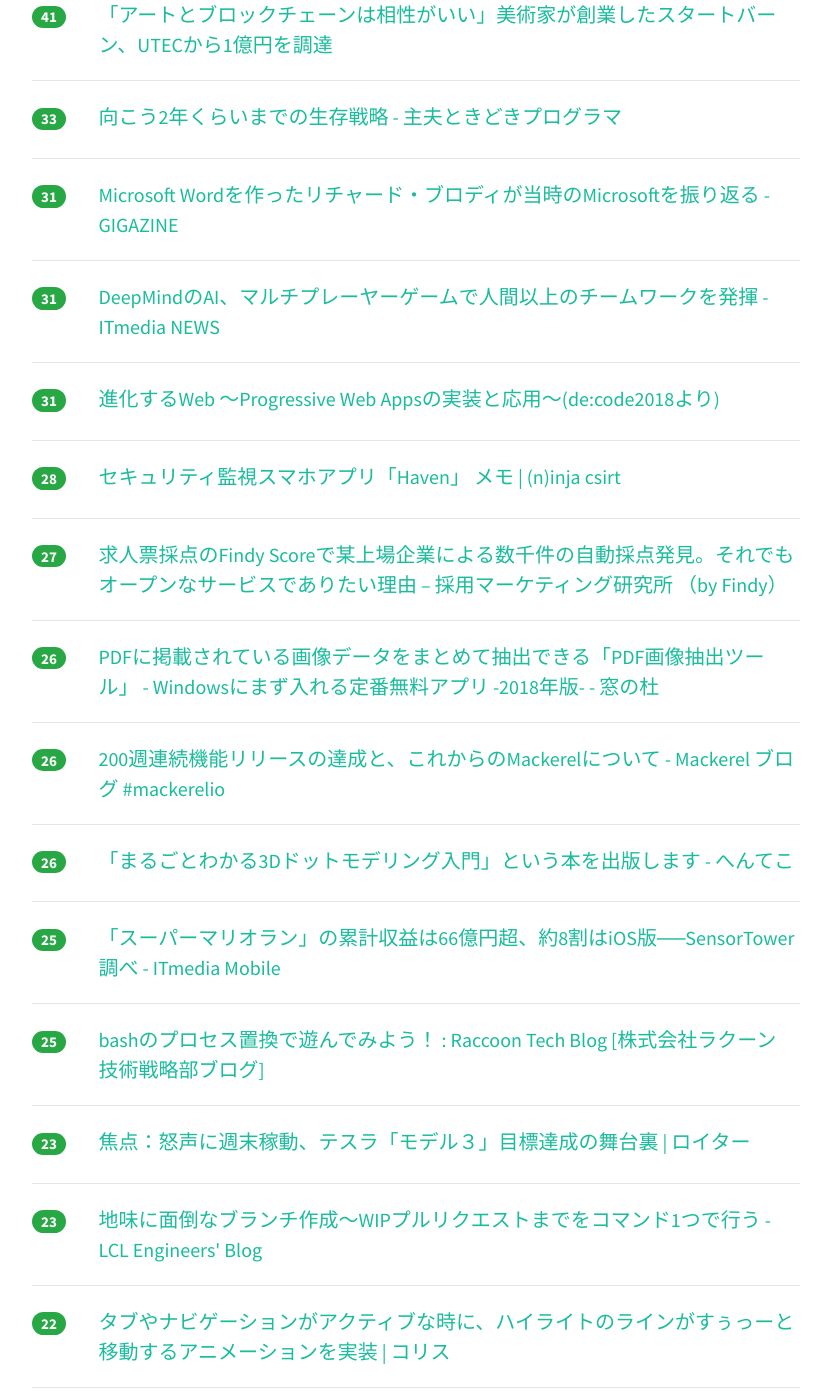
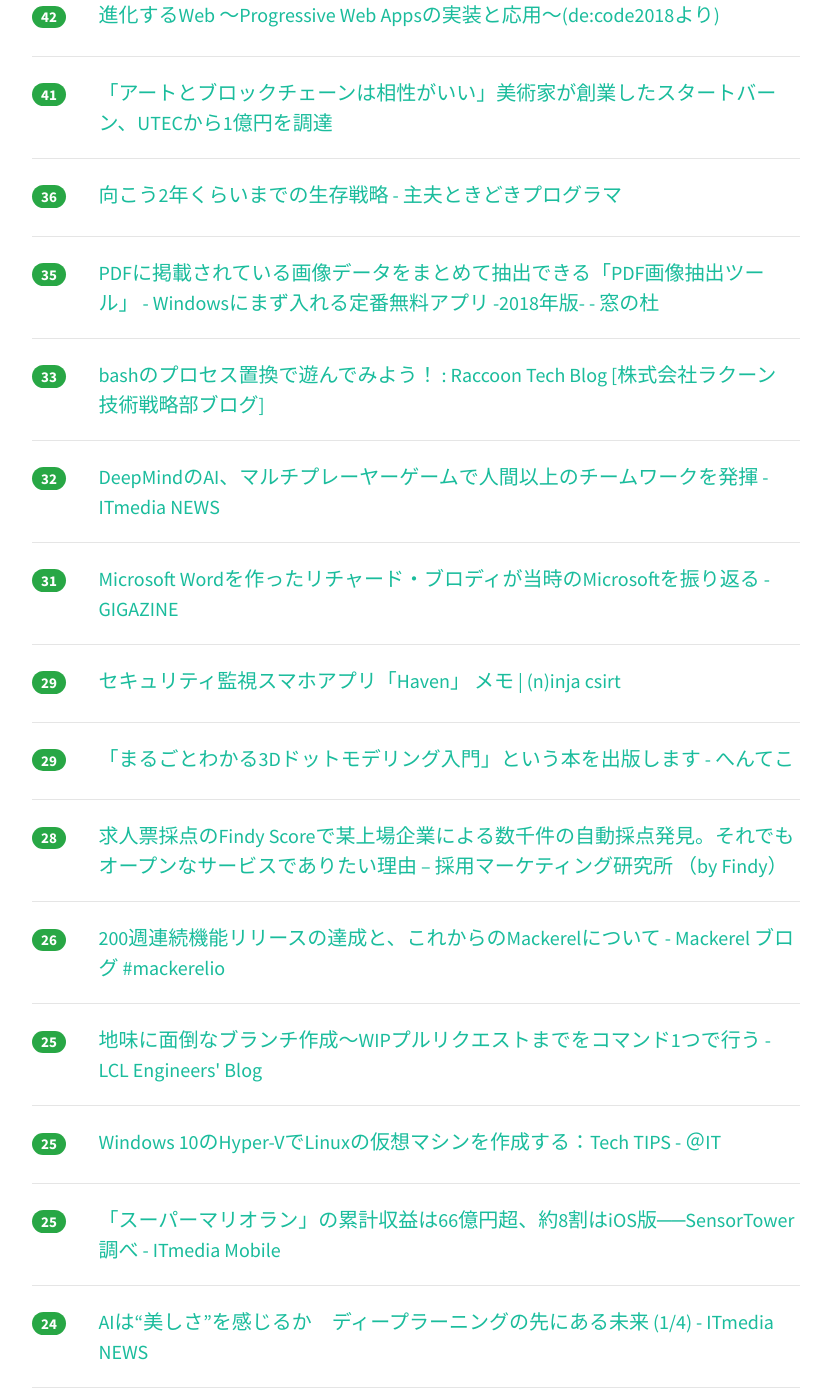
Before and after one commit to yatta47/hatena-matome-site, a Jekyll site: the page built from _posts/2018-07-05-hatena.md, in a window 1280 px wide and 1400 px high, scrolled down 1264 px. Shown: the whole window, without its empty margins (224-1050 px from the left). Built offline with Jekyll 4.4.1, drawn with Linux system fonts in a browser that asks for light colours; nearby versions of some CDN libraries; some of the changed text lies outside the part shown.

Commit message:
Updated 2018-07-05

```diff
--- a/_posts/2018-07-05-hatena.md
+++ b/_posts/2018-07-05-hatena.md
@@ -1,39 +1,39 @@
 ---
 layout: post
 title:  "2018-07-05 はてぶIT"
-date:   2018-07-05 18:02:05
+date:   2018-07-05 19:02:41
 tags: [it-hotentry]
 ---
-69 件のデータあり
+73 件のデータあり
 
 <hr><div class="row">
-<div class="col-1"><span class="badge badge-pill badge-success h2">1622</span></div>
+<div class="col-1"><span class="badge badge-pill badge-success h2">1669</span></div>
 <div class="col-11"><a href='https://tameshigaki.jp/' target='_blank'>ためしがき</a></div>
 </div>
 <hr>
 <div class="row">
-<div class="col-1"><span class="badge badge-pill badge-success h2">324</span></div>
+<div class="col-1"><span class="badge badge-pill badge-success h2">352</span></div>
 <div class="col-11"><a href='https://booth.pm/ja/items/829853' target='_blank'>初めてのシングルページアプリケーション Vue.js と Firebase で作るミニ Web サービス - - BOOTH</a></div>
 </div>
 <hr>
 <div class="row">
-<div class="col-1"><span class="badge badge-pill badge-success h2">231</span></div>
+<div class="col-1"><span class="badge badge-pill badge-success h2">237</span></div>
 <div class="col-11"><a href='https://necomesi.jp/blog/tsmd/posts/229' target='_blank'>フロントエンドの「想定外」に対応する考え方とTipsいくつか | ダーシマ・ヱンヂニヤリング</a></div>
 </div>
 <hr>
 <div class="row">
-<div class="col-1"><span class="badge badge-pill badge-success h2">129</span></div>
+<div class="col-1"><span class="badge badge-pill badge-success h2">137</span></div>
 <div class="col-11"><a href='https://techlife.cookpad.com/entry/2018/07/05/090000' target='_blank'>Firebase ML Kitで自作のカスタムモデルを使って料理・非料理画像を判定できるようにした - クックパッド開発者ブログ</a></div>
 </div>
 <hr>
 <div class="row">
-<div class="col-1"><span class="badge badge-pill badge-success h2">105</span></div>
-<div class="col-11"><a href='https://jp.techcrunch.com/2018/07/05/okippa-insurance/' target='_blank'>荷物待ちや再配達のストレスから解放、“置き配”バッグ「OKIPPA」—— 東京海上と盗難保険も開発 | TechCrunch Japan</a></div>
+<div class="col-1"><span class="badge badge-pill badge-success h2">128</span></div>
+<div class="col-11"><a href='https://inside.dmm.com/entry/2018/07/05/styleguide' target='_blank'>DMM動画サービスの問題を解決しようとしている話（スタイルガイド編） - DMM inside</a></div>
 </div>
 <hr>
 <div class="row">
-<div class="col-1"><span class="badge badge-pill badge-success h2">102</span></div>
-<div class="col-11"><a href='https://inside.dmm.com/entry/2018/07/05/styleguide' target='_blank'>DMM動画サービスの問題を解決しようとしている話（スタイルガイド編） - DMM inside</a></div>
+<div class="col-1"><span class="badge badge-pill badge-success h2">117</span></div>
+<div class="col-11"><a href='https://jp.techcrunch.com/2018/07/05/okippa-insurance/' target='_blank'>荷物待ちや再配達のストレスから解放、“置き配”バッグ「OKIPPA」—— 東京海上と盗難保険も開発 | TechCrunch Japan</a></div>
 </div>
 <hr>
 <div class="row">
@@ -42,13 +42,18 @@ tags: [it-hotentry]
 </div>
 <hr>
 <div class="row">
+<div class="col-1"><span class="badge badge-pill badge-success h2">54</span></div>
+<div class="col-11"><a href='http://blog.cybozu.io/entry/2018/07/05/080000' target='_blank'>Necoのネットワーク - アーキテクチャと設計編 - Cybozu Inside Out | サイボウズエンジニアのブログ</a></div>
+</div>
+<hr>
+<div class="row">
 <div class="col-1"><span class="badge badge-pill badge-success h2">52</span></div>
 <div class="col-11"><a href='https://geek-out.jp/column/entry/2018/07/05/110000' target='_blank'>国土地理院はなぜビッグデータやオープンソースを利用するのか？　地理空間情報の利用促進を「地理院地図」に見る - GeekOut</a></div>
 </div>
 <hr>
 <div class="row">
-<div class="col-1"><span class="badge badge-pill badge-success h2">50</span></div>
-<div class="col-11"><a href='http://blog.cybozu.io/entry/2018/07/05/080000' target='_blank'>Necoのネットワーク - アーキテクチャと設計編 - Cybozu Inside Out | サイボウズエンジニアのブログ</a></div>
+<div class="col-1"><span class="badge badge-pill badge-success h2">42</span></div>
+<div class="col-11"><a href='https://html5experts.jp/osamum_ms/25709/' target='_blank'>進化するWeb ～Progressive Web Appsの実装と応用～(de:code2018より)</a></div>
 </div>
 <hr>
 <div class="row">
@@ -57,8 +62,23 @@ tags: [it-hotentry]
 </div>
 <hr>
 <div class="row">
+<div class="col-1"><span class="badge badge-pill badge-success h2">36</span></div>
+<div class="col-11"><a href='http://masayuki14.hatenablog.com/entry/2018/07/04/220000' target='_blank'>向こう2年くらいまでの生存戦略 - 主夫ときどきプログラマ</a></div>
+</div>
+<hr>
+<div class="row">
+<div class="col-1"><span class="badge badge-pill badge-success h2">35</span></div>
+<div class="col-11"><a href='https://forest.watch.impress.co.jp/docs/serial/winbasic2018/1131290.html' target='_blank'>PDFに掲載されている画像データをまとめて抽出できる「PDF画像抽出ツール」 - Windowsにまず入れる定番無料アプリ -2018年版- - 窓の杜</a></div>
+</div>
+<hr>
+<div class="row">
 <div class="col-1"><span class="badge badge-pill badge-success h2">33</span></div>
-<div class="col-11"><a href='http://masayuki14.hatenablog.com/entry/2018/07/04/220000' target='_blank'>向こう2年くらいまでの生存戦略 - 主夫ときどきプログラマ</a></div>
+<div class="col-11"><a href='http://techblog.raccoon.ne.jp/archives/53726690.html' target='_blank'>bashのプロセス置換で遊んでみよう！ : Raccoon Tech Blog [株式会社ラクーン 技術戦略部ブログ]</a></div>
+</div>
+<hr>
+<div class="row">
+<div class="col-1"><span class="badge badge-pill badge-success h2">32</span></div>
+<div class="col-11"><a href='http://www.itmedia.co.jp/news/articles/1807/04/news115.html' target='_blank'>DeepMindのAI、マルチプレーヤーゲームで人間以上のチームワークを発揮 - ITmedia NEWS</a></div>
 </div>
 <hr>
 <div class="row">
@@ -67,28 +87,18 @@ tags: [it-hotentry]
 </div>
 <hr>
 <div class="row">
-<div class="col-1"><span class="badge badge-pill badge-success h2">31</span></div>
-<div class="col-11"><a href='http://www.itmedia.co.jp/news/articles/1807/04/news115.html' target='_blank'>DeepMindのAI、マルチプレーヤーゲームで人間以上のチームワークを発揮 - ITmedia NEWS</a></div>
+<div class="col-1"><span class="badge badge-pill badge-success h2">29</span></div>
+<div class="col-11"><a href='http://csirt.ninja/?p=1474' target='_blank'>セキュリティ監視スマホアプリ「Haven」 メモ | (n)inja csirt</a></div>
 </div>
 <hr>
 <div class="row">
-<div class="col-1"><span class="badge badge-pill badge-success h2">31</span></div>
-<div class="col-11"><a href='https://html5experts.jp/osamum_ms/25709/' target='_blank'>進化するWeb ～Progressive Web Appsの実装と応用～(de:code2018より)</a></div>
+<div class="col-1"><span class="badge badge-pill badge-success h2">29</span></div>
+<div class="col-11"><a href='https://henteko07.hatenablog.com/entry/2018/07/05/113000' target='_blank'>「まるごとわかる3Dドットモデリング入門」という本を出版します - へんてこ</a></div>
 </div>
 <hr>
 <div class="row">
 <div class="col-1"><span class="badge badge-pill badge-success h2">28</span></div>
-<div class="col-11"><a href='http://csirt.ninja/?p=1474' target='_blank'>セキュリティ監視スマホアプリ「Haven」 メモ | (n)inja csirt</a></div>
-</div>
-<hr>
-<div class="row">
-<div class="col-1"><span class="badge badge-pill badge-success h2">27</span></div>
 <div class="col-11"><a href='https://blog.findy.us/findy-socre-policy/' target='_blank'>求人票採点のFindy Scoreで某上場企業による数千件の自動採点発見。それでもオープンなサービスでありたい理由 – 採用マーケティング研究所 （by Findy）</a></div>
-</div>
-<hr>
-<div class="row">
-<div class="col-1"><span class="badge badge-pill badge-success h2">26</span></div>
-<div class="col-11"><a href='https://forest.watch.impress.co.jp/docs/serial/winbasic2018/1131290.html' target='_blank'>PDFに掲載されている画像データをまとめて抽出できる「PDF画像抽出ツール」 - Windowsにまず入れる定番無料アプリ -2018年版- - 窓の杜</a></div>
 </div>
 <hr>
 <div class="row">
@@ -97,8 +107,13 @@ tags: [it-hotentry]
 </div>
 <hr>
 <div class="row">
-<div class="col-1"><span class="badge badge-pill badge-success h2">26</span></div>
-<div class="col-11"><a href='https://henteko07.hatenablog.com/entry/2018/07/05/113000' target='_blank'>「まるごとわかる3Dドットモデリング入門」という本を出版します - へんてこ</a></div>
+<div class="col-1"><span class="badge badge-pill badge-success h2">25</span></div>
+<div class="col-11"><a href='http://techblog.lclco.com/entry/2018/07/05/080000' target='_blank'>地味に面倒なブランチ作成〜WIPプルリクエストまでをコマンド1つで行う - LCL Engineers' Blog</a></div>
+</div>
+<hr>
+<div class="row">
+<div class="col-1"><span class="badge badge-pill badge-success h2">25</span></div>
+<div class="col-11"><a href='http://www.atmarkit.co.jp/ait/articles/1807/05/news028.html' target='_blank'>Windows 10のHyper-VでLinuxの仮想マシンを作成する：Tech TIPS - ＠IT</a></div>
 </div>
 <hr>
 <div class="row">
@@ -107,8 +122,13 @@ tags: [it-hotentry]
 </div>
 <hr>
 <div class="row">
-<div class="col-1"><span class="badge badge-pill badge-success h2">25</span></div>
-<div class="col-11"><a href='http://techblog.raccoon.ne.jp/archives/53726690.html' target='_blank'>bashのプロセス置換で遊んでみよう！ : Raccoon Tech Blog [株式会社ラクーン 技術戦略部ブログ]</a></div>
+<div class="col-1"><span class="badge badge-pill badge-success h2">24</span></div>
+<div class="col-11"><a href='http://www.itmedia.co.jp/news/articles/1807/05/news019.html' target='_blank'>AIは“美しさ”を感じるか　ディープラーニングの先にある未来 (1/4) - ITmedia NEWS</a></div>
+</div>
+<hr>
+<div class="row">
+<div class="col-1"><span class="badge badge-pill badge-success h2">24</span></div>
+<div class="col-11"><a href='https://markezine.jp/article/detail/28305' target='_blank'>UX改革はなぜ行き詰まる？SBI証券が体験した3つの「失敗」と克服の道筋 (1/3)：MarkeZine（マーケジン）</a></div>
 </div>
 <hr>
 <div class="row">
@@ -118,7 +138,7 @@ tags: [it-hotentry]
 <hr>
 <div class="row">
 <div class="col-1"><span class="badge badge-pill badge-success h2">23</span></div>
-<div class="col-11"><a href='http://techblog.lclco.com/entry/2018/07/05/080000' target='_blank'>地味に面倒なブランチ作成〜WIPプルリクエストまでをコマンド1つで行う - LCL Engineers' Blog</a></div>
+<div class="col-11"><a href='http://abrahamcow.hatenablog.com/entry/2018/07/05/023446' target='_blank'>グループドデータの非負値行列因子分解 - 廿TT</a></div>
 </div>
 <hr>
 <div class="row">
@@ -128,27 +148,22 @@ tags: [it-hotentry]
 <hr>
 <div class="row">
 <div class="col-1"><span class="badge badge-pill badge-success h2">21</span></div>
-<div class="col-11"><a href='http://abrahamcow.hatenablog.com/entry/2018/07/05/023446' target='_blank'>グループドデータの非負値行列因子分解 - 廿TT</a></div>
+<div class="col-11"><a href='https://tech.mercari.com/entry/2018/07/05/120000' target='_blank'>mercari.go #1 を開催しました - Mercari Engineering Blog</a></div>
 </div>
 <hr>
 <div class="row">
 <div class="col-1"><span class="badge badge-pill badge-success h2">21</span></div>
-<div class="col-11"><a href='http://www.atmarkit.co.jp/ait/articles/1807/05/news028.html' target='_blank'>Windows 10のHyper-VでLinuxの仮想マシンを作成する：Tech TIPS - ＠IT</a></div>
+<div class="col-11"><a href='https://cpplover.blogspot.com/2018/07/c17.html' target='_blank'>本の虫: C++17をすでに現場で使っているというキャディ株式会社に話を聞いてきた</a></div>
 </div>
 <hr>
 <div class="row">
-<div class="col-1"><span class="badge badge-pill badge-success h2">21</span></div>
-<div class="col-11"><a href='https://markezine.jp/article/detail/28305' target='_blank'>UX改革はなぜ行き詰まる？SBI証券が体験した3つの「失敗」と克服の道筋 (1/3)：MarkeZine（マーケジン）</a></div>
+<div class="col-1"><span class="badge badge-pill badge-success h2">20</span></div>
+<div class="col-11"><a href='https://forest.watch.impress.co.jp/docs/news/1131288.html' target='_blank'>多機能Excelアドイン「RelaxTools Addin」v4.20が公開 ～シェイプ・画像の位置調整機能を強化 - 窓の杜</a></div>
 </div>
 <hr>
 <div class="row">
-<div class="col-1"><span class="badge badge-pill badge-success h2">19</span></div>
-<div class="col-11"><a href='http://www.itmedia.co.jp/news/articles/1807/05/news019.html' target='_blank'>AIは“美しさ”を感じるか　ディープラーニングの先にある未来 (1/4) - ITmedia NEWS</a></div>
-</div>
-<hr>
-<div class="row">
-<div class="col-1"><span class="badge badge-pill badge-success h2">19</span></div>
-<div class="col-11"><a href='https://forest.watch.impress.co.jp/docs/news/1131288.html' target='_blank'>多機能Excelアドイン「RelaxTools Addin」v4.20が公開 ～シェイプ・画像の位置調整機能を強化 - 窓の杜</a></div>
+<div class="col-1"><span class="badge badge-pill badge-success h2">20</span></div>
+<div class="col-11"><a href='https://gigazine.net/news/20180705-voice-coding/' target='_blank'>キーボードの代わりに「声」でプログラムを組む「ボイスコーディング」がもたらすものとは？ - GIGAZINE</a></div>
 </div>
 <hr>
 <div class="row">
@@ -157,8 +172,8 @@ tags: [it-hotentry]
 </div>
 <hr>
 <div class="row">
-<div class="col-1"><span class="badge badge-pill badge-success h2">18</span></div>
-<div class="col-11"><a href='https://gigazine.net/news/20180705-voice-coding/' target='_blank'>キーボードの代わりに「声」でプログラムを組む「ボイスコーディング」がもたらすものとは？ - GIGAZINE</a></div>
+<div class="col-1"><span class="badge badge-pill badge-success h2">17</span></div>
+<div class="col-11"><a href='https://www.oreilly.co.jp/books/9784873118369/' target='_blank'>O'Reilly Japan - ゼロから作るDeep Learning ❷</a></div>
 </div>
 <hr>
 <div class="row">
@@ -173,42 +188,37 @@ tags: [it-hotentry]
 <hr>
 <div class="row">
 <div class="col-1"><span class="badge badge-pill badge-success h2">16</span></div>
-<div class="col-11"><a href='https://www.oreilly.co.jp/books/9784873118369/' target='_blank'>O'Reilly Japan - ゼロから作るDeep Learning ❷</a></div>
+<div class="col-11"><a href='https://www.suzukikenichi.com/blog/sneak-peek-of-url-inspection-in-new-google-search-console/' target='_blank'>Search Consoleの新機能、「URL検査」ツールを使ってみた | 海外SEO情報ブログ</a></div>
 </div>
 <hr>
 <div class="row">
 <div class="col-1"><span class="badge badge-pill badge-success h2">16</span></div>
-<div class="col-11"><a href='https://tech.mercari.com/entry/2018/07/05/120000' target='_blank'>mercari.go #1 を開催しました - Mercari Engineering Blog</a></div>
+<div class="col-11"><a href='http://www.itmedia.co.jp/enterprise/articles/1807/05/news073.html' target='_blank'>Google Chromeで「ダウンロード爆弾」の不具合が復活、Firefoxなどにも影響 - ITmedia エンタープライズ</a></div>
+</div>
+<hr>
+<div class="row">
+<div class="col-1"><span class="badge badge-pill badge-success h2">15</span></div>
+<div class="col-11"><a href='http://phpspot.org/blog/archives/2018/07/selectmultijs.html' target='_blank'>複数選択、検索が可能なselectボックス実装「multi.js」:phpspot開発日誌</a></div>
+</div>
+<hr>
+<div class="row">
+<div class="col-1"><span class="badge badge-pill badge-success h2">15</span></div>
+<div class="col-11"><a href='https://css-tricks.com/css-grid-in-ie-css-grid-and-the-new-autoprefixer/' target='_blank'>CSS Grid in IE: CSS Grid and the New Autoprefixer | CSS-Tricks</a></div>
+</div>
+<hr>
+<div class="row">
+<div class="col-1"><span class="badge badge-pill badge-success h2">15</span></div>
+<div class="col-11"><a href='https://www.webdesignfacts.net/entry/marine-pattern' target='_blank'>【無料】何にでも合うオシャレで涼しい！夏にピッタリなマリン柄のパターン10種！ - Web Design Facts</a></div>
+</div>
+<hr>
+<div class="row">
+<div class="col-1"><span class="badge badge-pill badge-success h2">15</span></div>
+<div class="col-11"><a href='https://simchange.jp/j-alert-mvno/' target='_blank'>【緊急時対策】今だから知っておきたい。Jアラートは格安SIM・MVNOに届くか？</a></div>
 </div>
 <hr>
 <div class="row">
 <div class="col-1"><span class="badge badge-pill badge-success h2">14</span></div>
 <div class="col-11"><a href='http://blog.headius.com/2018/07/running-jruby-on-graal-jit.html' target='_blank'>Headius: Running JRuby on the Graal JIT</a></div>
-</div>
-<hr>
-<div class="row">
-<div class="col-1"><span class="badge badge-pill badge-success h2">14</span></div>
-<div class="col-11"><a href='http://phpspot.org/blog/archives/2018/07/selectmultijs.html' target='_blank'>複数選択、検索が可能なselectボックス実装「multi.js」:phpspot開発日誌</a></div>
-</div>
-<hr>
-<div class="row">
-<div class="col-1"><span class="badge badge-pill badge-success h2">14</span></div>
-<div class="col-11"><a href='https://www.webdesignfacts.net/entry/marine-pattern' target='_blank'>【無料】何にでも合うオシャレで涼しい！夏にピッタリなマリン柄のパターン10種！ - Web Design Facts</a></div>
-</div>
-<hr>
-<div class="row">
-<div class="col-1"><span class="badge badge-pill badge-success h2">14</span></div>
-<div class="col-11"><a href='https://www.suzukikenichi.com/blog/sneak-peek-of-url-inspection-in-new-google-search-console/' target='_blank'>Search Consoleの新機能、「URL検査」ツールを使ってみた | 海外SEO情報ブログ</a></div>
-</div>
-<hr>
-<div class="row">
-<div class="col-1"><span class="badge badge-pill badge-success h2">13</span></div>
-<div class="col-11"><a href='https://css-tricks.com/css-grid-in-ie-css-grid-and-the-new-autoprefixer/' target='_blank'>CSS Grid in IE: CSS Grid and the New Autoprefixer | CSS-Tricks</a></div>
-</div>
-<hr>
-<div class="row">
-<div class="col-1"><span class="badge badge-pill badge-success h2">13</span></div>
-<div class="col-11"><a href='https://simchange.jp/j-alert-mvno/' target='_blank'>【緊急時対策】今だから知っておきたい。Jアラートは格安SIM・MVNOに届くか？</a></div>
 </div>
 <hr>
 <div class="row">
@@ -223,22 +233,22 @@ tags: [it-hotentry]
 <hr>
 <div class="row">
 <div class="col-1"><span class="badge badge-pill badge-success h2">11</span></div>
+<div class="col-11"><a href='http://www.itmedia.co.jp/news/articles/1807/04/news103.html' target='_blank'>未来のバイクか　カンガルーっぽい変形ロボット「CanguRo」 - ITmedia NEWS</a></div>
+</div>
+<hr>
+<div class="row">
+<div class="col-1"><span class="badge badge-pill badge-success h2">11</span></div>
 <div class="col-11"><a href='https://www.publickey1.jp/blog/18/googlegoogleceo.html' target='_blank'>インテルからGoogleに転職したダイアン・ブライアント氏、早くもGoogleを退職との報道。インテルの新CEOに就任か？ － Publickey</a></div>
+</div>
+<hr>
+<div class="row">
+<div class="col-1"><span class="badge badge-pill badge-success h2">11</span></div>
+<div class="col-11"><a href='https://www.4gamer.net/games/999/G999905/20180705010/' target='_blank'>囲碁でプロ棋士を破ったGoogle DeepMindのAIが，今度は「Quake III Arena」のキャプチャー・ザ・フラッグに挑戦 - 4Gamer.net</a></div>
 </div>
 <hr>
 <div class="row">
 <div class="col-1"><span class="badge badge-pill badge-success h2">10</span></div>
 <div class="col-11"><a href='https://www.publickey1.jp/blog/18/oracle_autonomous_database_vs_pr.html' target='_blank'>Oracle Autonomous Databaseの自動チューニング vs 人間による性能チューニング。どちらが高性能をたたき出せるか実際に比べてみた［PR］ － Publickey</a></div>
-</div>
-<hr>
-<div class="row">
-<div class="col-1"><span class="badge badge-pill badge-success h2">10</span></div>
-<div class="col-11"><a href='http://www.itmedia.co.jp/news/articles/1807/04/news103.html' target='_blank'>未来のバイクか　カンガルーっぽい変形ロボット「CanguRo」 - ITmedia NEWS</a></div>
-</div>
-<hr>
-<div class="row">
-<div class="col-1"><span class="badge badge-pill badge-success h2">10</span></div>
-<div class="col-11"><a href='http://www.itmedia.co.jp/enterprise/articles/1807/05/news073.html' target='_blank'>Google Chromeで「ダウンロード爆弾」の不具合が復活、Firefoxなどにも影響 - ITmedia エンタープライズ</a></div>
 </div>
 <hr>
 <div class="row">
@@ -268,6 +278,11 @@ tags: [it-hotentry]
 <hr>
 <div class="row">
 <div class="col-1"><span class="badge badge-pill badge-success h2">9</span></div>
+<div class="col-11"><a href='https://japanese.engadget.com/pr/touchfocus/' target='_blank'>Sponsored by 三井化学 : 液晶レンズ技術が拓くメガネの新次元。瞬時に度数を変えるTouchFocus開発者インタビュー</a></div>
+</div>
+<hr>
+<div class="row">
+<div class="col-1"><span class="badge badge-pill badge-success h2">9</span></div>
 <div class="col-11"><a href='https://www.moongift.jp/2018/07/ml5js-%E3%82%82%E3%81%A3%E3%81%A8%E7%B0%A1%E5%8D%98%E3%81%ABweb%E4%B8%8A%E3%81%A7%E6%A9%9F%E6%A2%B0%E5%AD%A6%E7%BF%92%E3%82%92/' target='_blank'>ml5js - もっと簡単にWeb上で機械学習を MOONGIFT</a></div>
 </div>
 <hr>
@@ -278,7 +293,7 @@ tags: [it-hotentry]
 <hr>
 <div class="row">
 <div class="col-1"><span class="badge badge-pill badge-success h2">9</span></div>
-<div class="col-11"><a href='https://www.4gamer.net/games/999/G999905/20180705010/' target='_blank'>囲碁でプロ棋士を破ったGoogle DeepMindのAIが，今度は「Quake III Arena」のキャプチャー・ザ・フラッグに挑戦 - 4Gamer.net</a></div>
+<div class="col-11"><a href='https://srad.jp/story/18/07/05/0448208/' target='_blank'>渡り鳥追跡用のSIM入りGPSトラッカー、アフリカで国際電話に使われる | スラド</a></div>
 </div>
 <hr>
 <div class="row">
@@ -293,17 +308,12 @@ tags: [it-hotentry]
 <hr>
 <div class="row">
 <div class="col-1"><span class="badge badge-pill badge-success h2">8</span></div>
-<div class="col-11"><a href='https://japanese.engadget.com/pr/touchfocus/' target='_blank'>Sponsored by 三井化学 : 液晶レンズ技術が拓くメガネの新次元。瞬時に度数を変えるTouchFocus開発者インタビュー</a></div>
+<div class="col-11"><a href='http://www.itmedia.co.jp/news/articles/1807/05/news073.html' target='_blank'>Google Chromeで「ダウンロード爆弾」の不具合が復活、Firefoxなどにも影響 - ITmedia NEWS</a></div>
 </div>
 <hr>
 <div class="row">
-<div class="col-1"><span class="badge badge-pill badge-success h2">8</span></div>
-<div class="col-11"><a href='https://srad.jp/story/18/07/05/0448208/' target='_blank'>渡り鳥追跡用のSIM入りGPSトラッカー、アフリカで国際電話に使われる | スラド</a></div>
-</div>
-<hr>
-<div class="row">
-<div class="col-1"><span class="badge badge-pill badge-success h2">8</span></div>
-<div class="col-11"><a href='http://www.itmedia.co.jp/news/articles/1807/05/news073.html' target='_blank'>Google Chromeで「ダウンロード爆弾」の不具合が復活、Firefoxなどにも影響 - ITmedia NEWS</a></div>
+<div class="col-1"><span class="badge badge-pill badge-success h2">7</span></div>
+<div class="col-11"><a href='https://jp.techcrunch.com/2018/07/05/engadget-qrio-lock-7-19/' target='_blank'>家のカギ、スマホで開け締めーー新Qrio Lockが7月19日発売</a></div>
 </div>
 <hr>
 <div class="row">
@@ -347,6 +357,16 @@ tags: [it-hotentry]
 </div>
 <hr>
 <div class="row">
+<div class="col-1"><span class="badge badge-pill badge-success h2">3</span></div>
+<div class="col-11"><a href='http://mizchi.hatenablog.com/entry/2018/07/05/180219' target='_blank'>漸進的型付け言語の時代に必要なもの - mizchi's blog</a></div>
+</div>
+<hr>
+<div class="row">
+<div class="col-1"><span class="badge badge-pill badge-success h2">3</span></div>
+<div class="col-11"><a href='https://www.bbc.com/japanese/44721055' target='_blank'>SNSを見続けてしまうからくり　仕掛け人の間でも懸念 - BBCニュース</a></div>
+</div>
+<hr>
+<div class="row">
 <div class="col-1"><span class="badge badge-pill badge-success h2">1</span></div>
 <div class="col-11"><a href='http://d.hatena.ne.jp/nowokay/20180704#1530712754' target='_blank'>Java11でのAPI変更を雑に列挙 - きしだのはてな</a></div>
 </div>
```
